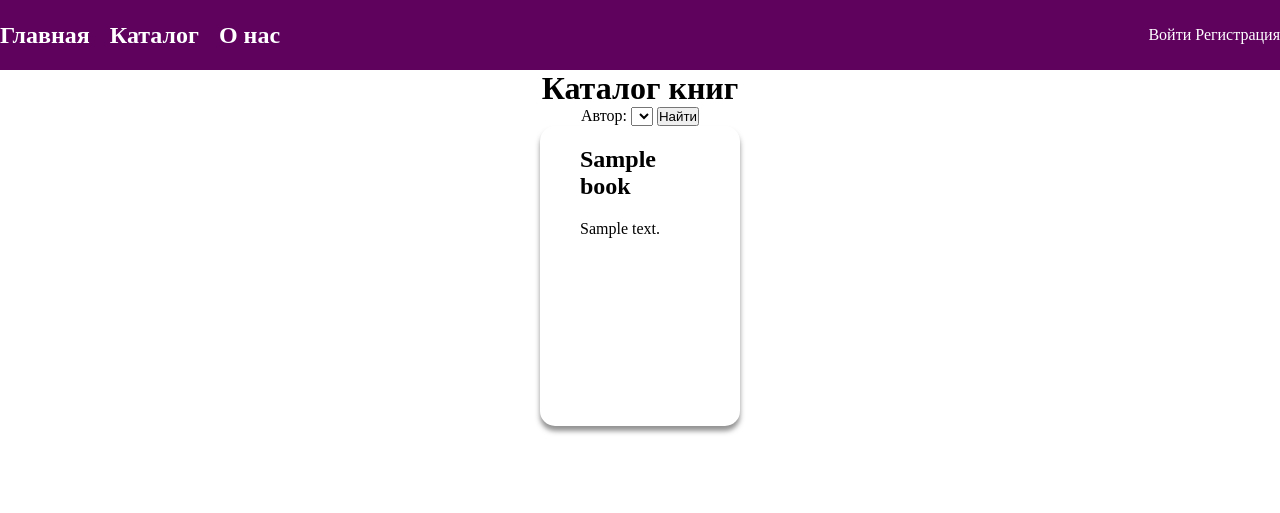
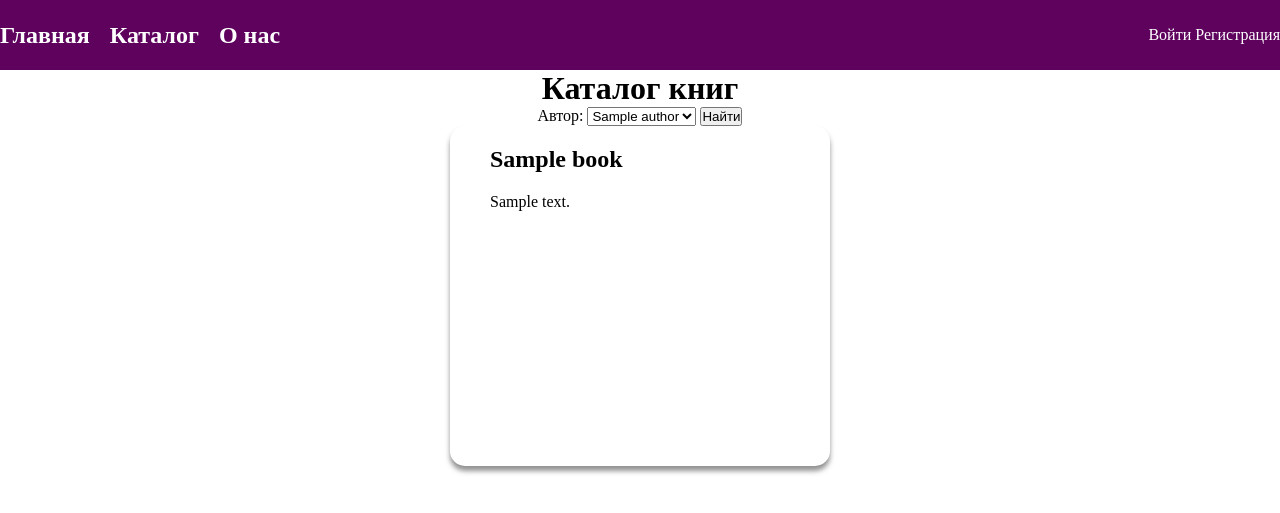
Before and after one commit to Sht0neg/DjangoStudy, a Django app: page /products/catalog/ in a window 1280 px wide. Shown: the top 513 px of the page. Run offline with Django 5.2, Linux system fonts and the light colour scheme; tables that the repository leaves empty hold one stand-in row (values such as "Sample post"); lists and menus that the app fills with data are empty.

Commit message:
Fixed filtering error

```diff
--- a/products/views.py
+++ b/products/views.py
@@ -11,7 +11,7 @@
 def catalog(request: HttpRequest):
     author = request.GET.get("author")
     if (author):
-        books = Book.objects.filter(author=author)
+        books = Book.objects.filter(authors=author)
     else:
         books = Book.objects.all()
     return render(request, "catalog.html", {"books":books})
--- a/static/loadForm.js
+++ b/static/loadForm.js
@@ -1,6 +1,7 @@
 async function loadAuthors() {
-    const res = await fetch("/products/all-authors")
+    const res = await fetch("/products/all-authors/")
     const data = await res.json()
+    console.log(data)
     data.forEach(author => {
         const option = document.createElement("option")
         option.textContent = author.name
--- a/static/style.css
+++ b/static/style.css
@@ -1,52 +1,55 @@
-*{
+* {
     margin: 0;
     padding: 0;
-    box-sizing: border-box;
+    box-sizing: content-box;
 }
 
-body{
+body {
     display: flex;
     flex-direction: column;
     align-items: center;
 }
 
-.wrap{
+.wrap {
     display: flex;
     flex-wrap: wrap;
     gap: 30px;
     justify-content: center;
 }
 
-.card{
-    width: 200px;
+.card {
+    width: 300px;
     height: 300px;
     box-shadow: 0 5px 5px rgba(40, 40, 40, 0.5);
     border-radius: 15px;
     padding: 20px 40px;
 }
-.title-card{
+
+.title-card {
     margin-bottom: 20px;
 }
 
-.desc-card{
+.desc-card {
     height: 220px;
     overflow-y: scroll;
 }
 
-header{
+header {
     display: flex;
     justify-content: space-between;
-    align-items: center;
     height: 70px;
     background-color: rgb(94, 2, 94);
     color: white;
-    width: 100%;
+    width: 100vw;
+    align-items: center;
 }
-a{
+
+nav {
+    display: flex;
+    gap: 20px;
+}
+
+a {
     text-decoration: none;
     color: white;
 }
-nav{
-    display: flex;
-    gap: 20px;
-}
--- a/templates/base.html
+++ b/templates/base.html
@@ -23,6 +23,6 @@
         </div>
     </header>
     {% block main %}{% endblock main %}
-    {% block scripts %}{% endblock scripts %}
+    {% block script %}{% endblock script %}
 </body>
 </html>
```
